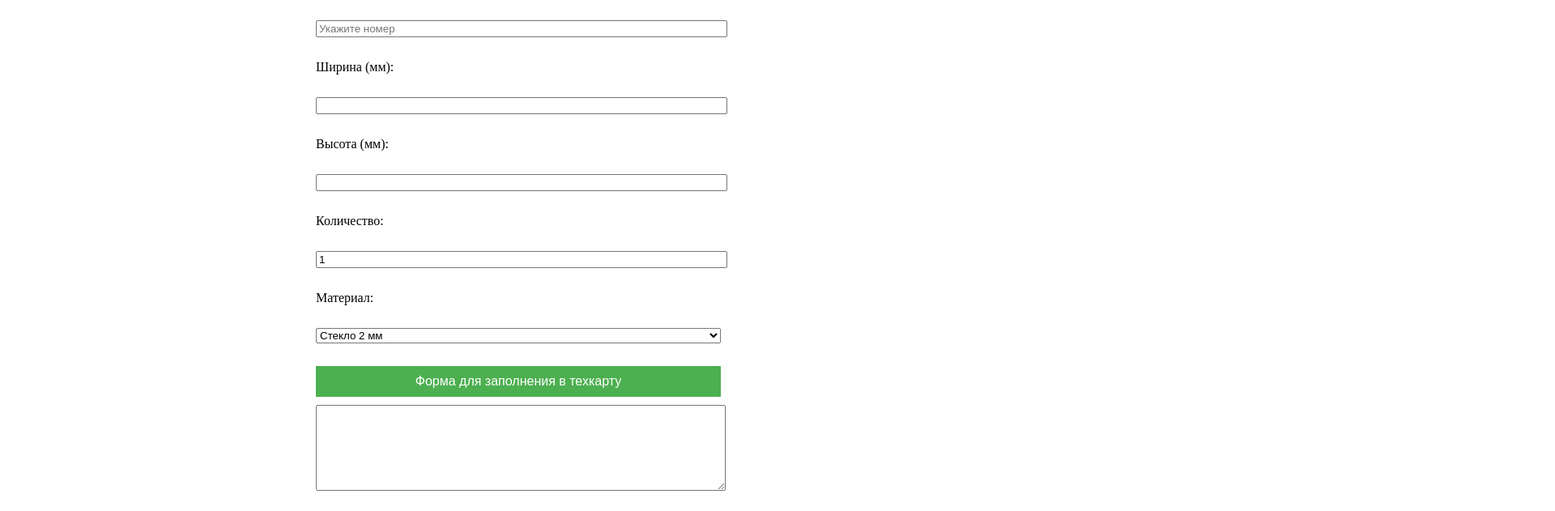
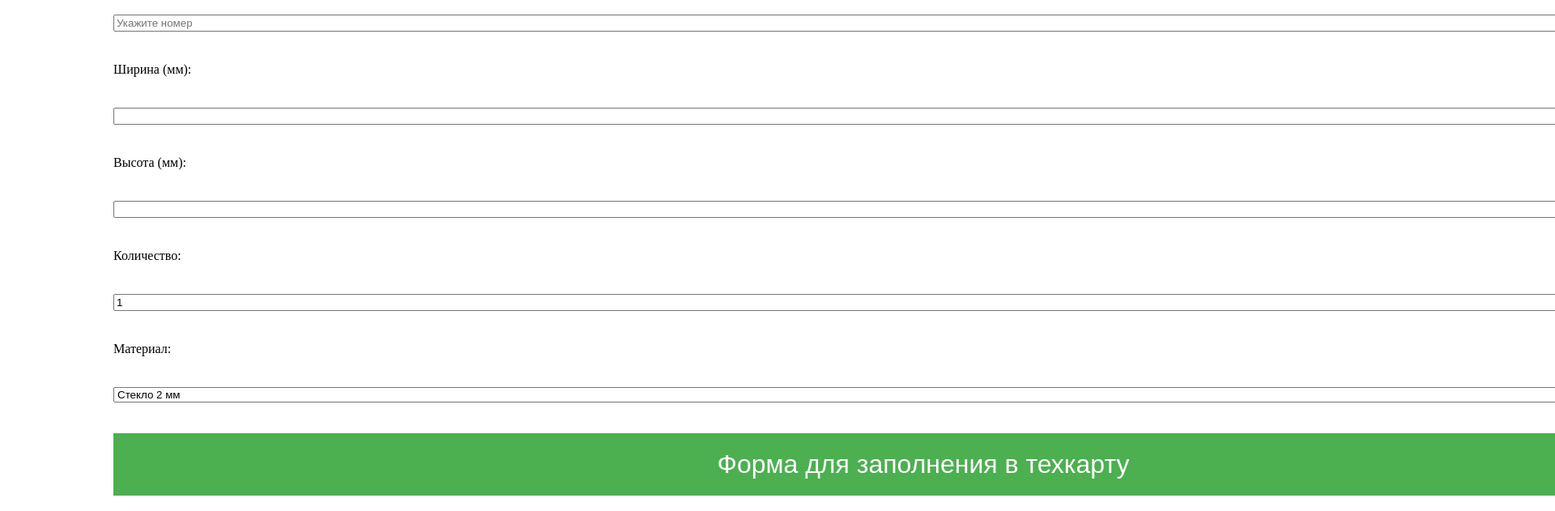
Before and after one commit to kuznetsov523/new1, a plain HTML site: page index.html in a window 1280 px wide. Shown: the part 166-797 px from the top of the page at 81% size, 1920 px wide, since content can reach past the window. Drawn offline with Linux system fonts and the light colour scheme.

Commit message:
styles.css

```diff
--- a/styles.css
+++ b/styles.css
@@ -1,14 +1,14 @@
 /* styles.css */
 .calculator-container {
-    max-width: 500px;
+    max-width: 1000px;
     margin: auto;
-    padding: 20px;
+    padding: 40px;
 }
 
 label, input, select, button, textarea {
     display: block;
-    width: 100%;
-    margin-bottom: 10px;
+    width: 200%;
+    margin-bottom: 20px;
 }
 
 button {
@@ -16,11 +16,11 @@ button {
     color: white;
     border: none;
     cursor: pointer;
-    font-size: 16px;
-    padding: 10px;
+    font-size: 32px;
+    padding: 20px;
 }
 
 textarea {
-    height: 100px;
+    height: 200px;
     resize: vertical;
 }
```
